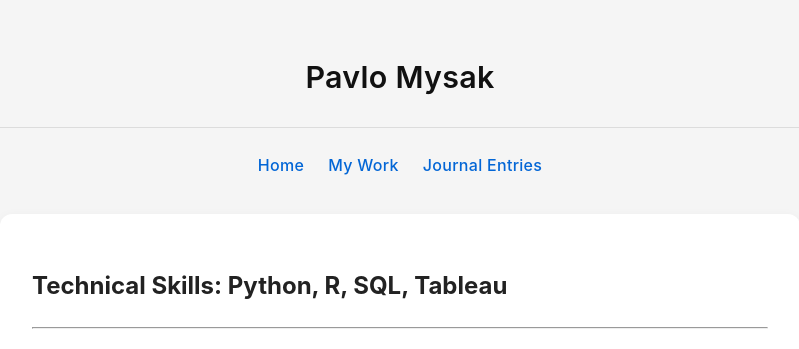
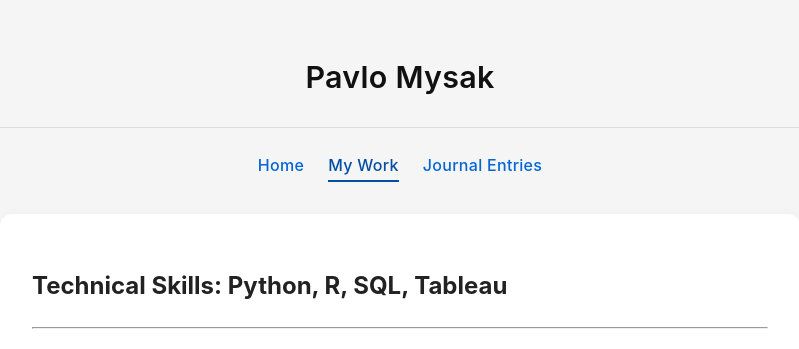
Before and after one commit to pavlomysak/pavlomysak.github.io, a Jekyll site: the page built from my-work.md, in a window 1280 px wide. Shown: the top 349 px of the page, without its empty margins (240-1039 px from the left). Built offline with Jekyll 4.4.1, drawn with Linux system fonts in a browser that asks for light colours.

Commit message:
Update default.html

```diff
--- a/_layouts/default.html
+++ b/_layouts/default.html
@@ -41,9 +41,12 @@
     </header>
 
     <nav>
-      <a href="{{ '/' | relative_url }}" {% if page.url == '/' %}class="active"{% endif %}>Home</a>
-      <a href="{{ '/my-work' | relative_url }}">My Work</a>
-      <a href="{{ '/journals' | relative_url }}">Journal Entries</a>
+      <a href="{{ '/' | relative_url }}"
+         {% if page.url == '/' %}class="active"{% endif %}>Home</a>
+      <a href="{{ '/my-work/' | relative_url }}"
+         {% if page.url contains '/my-work' %}class="active"{% endif %}>My Work</a>
+      <a href="{{ '/journals' | relative_url }}"
+         {% if page.url contains '/journals' %}class="active"{% endif %}>Journal Entries</a>
     </nav>
 
     <main>
```
